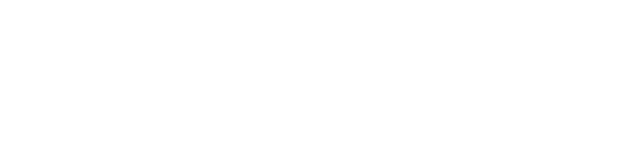
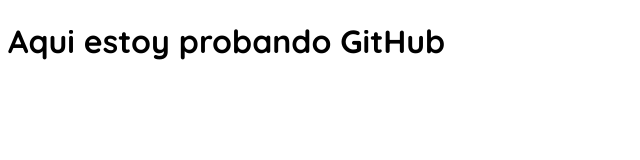
Before and after one commit to snab92/platzi, a plain HTML site: page Desktop/frontend-developer/Practico-Front1/index.html in a window 1280 px wide. Shown: the whole page, without its empty margins (0-640 px from the left). Drawn offline with Linux system fonts and the light colour scheme.

Commit message:
Update index.html
added an h1 to test GitHub

```diff
--- a/Desktop/frontend-developer/Practico-Front1/index.html
+++ b/Desktop/frontend-developer/Practico-Front1/index.html
@@ -23,6 +23,6 @@
     </style>
 </head>
 <body>
-
+    <h1>Aqui estoy probando GitHub</h1>
 </body>
 </html>
```
